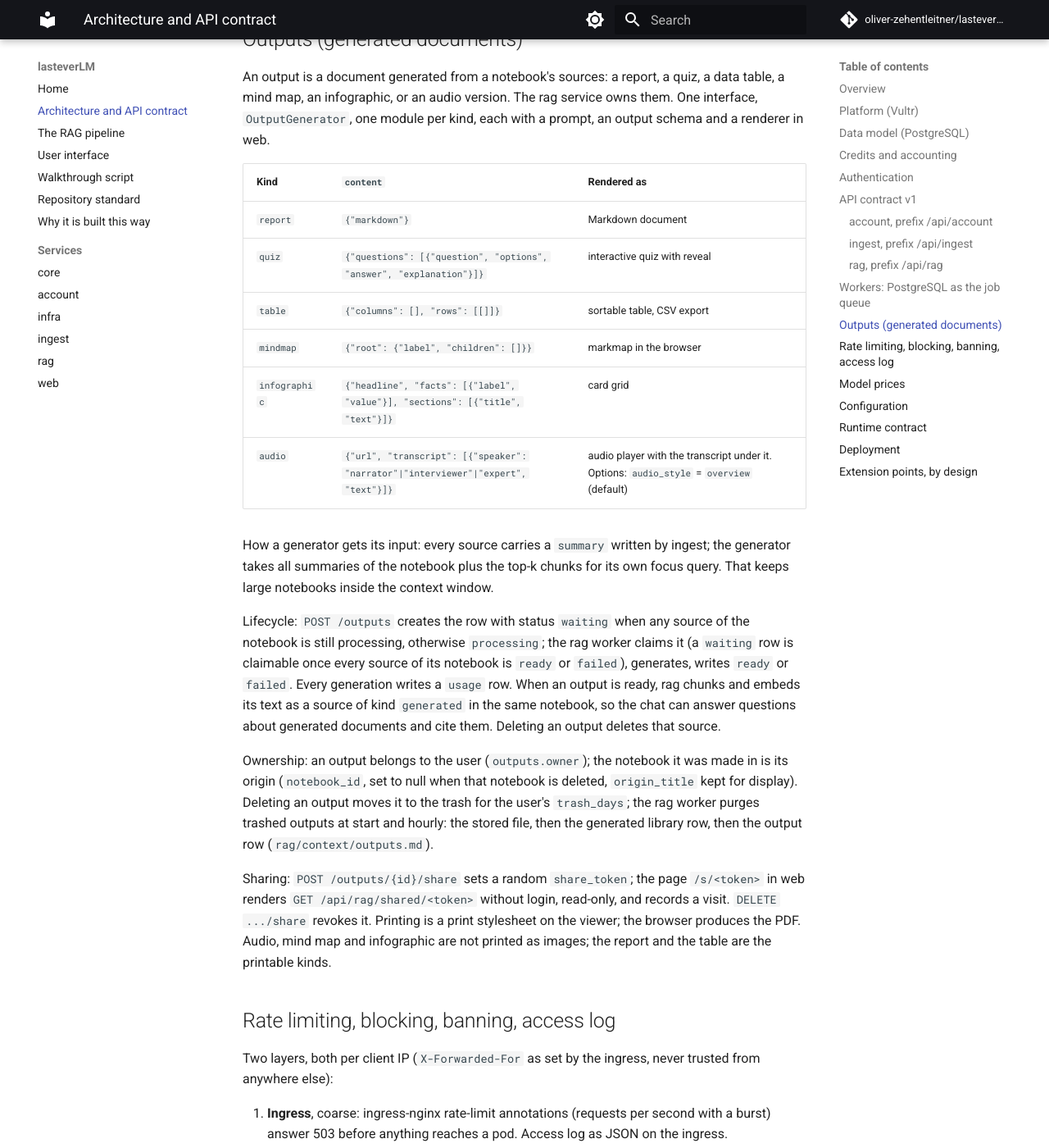
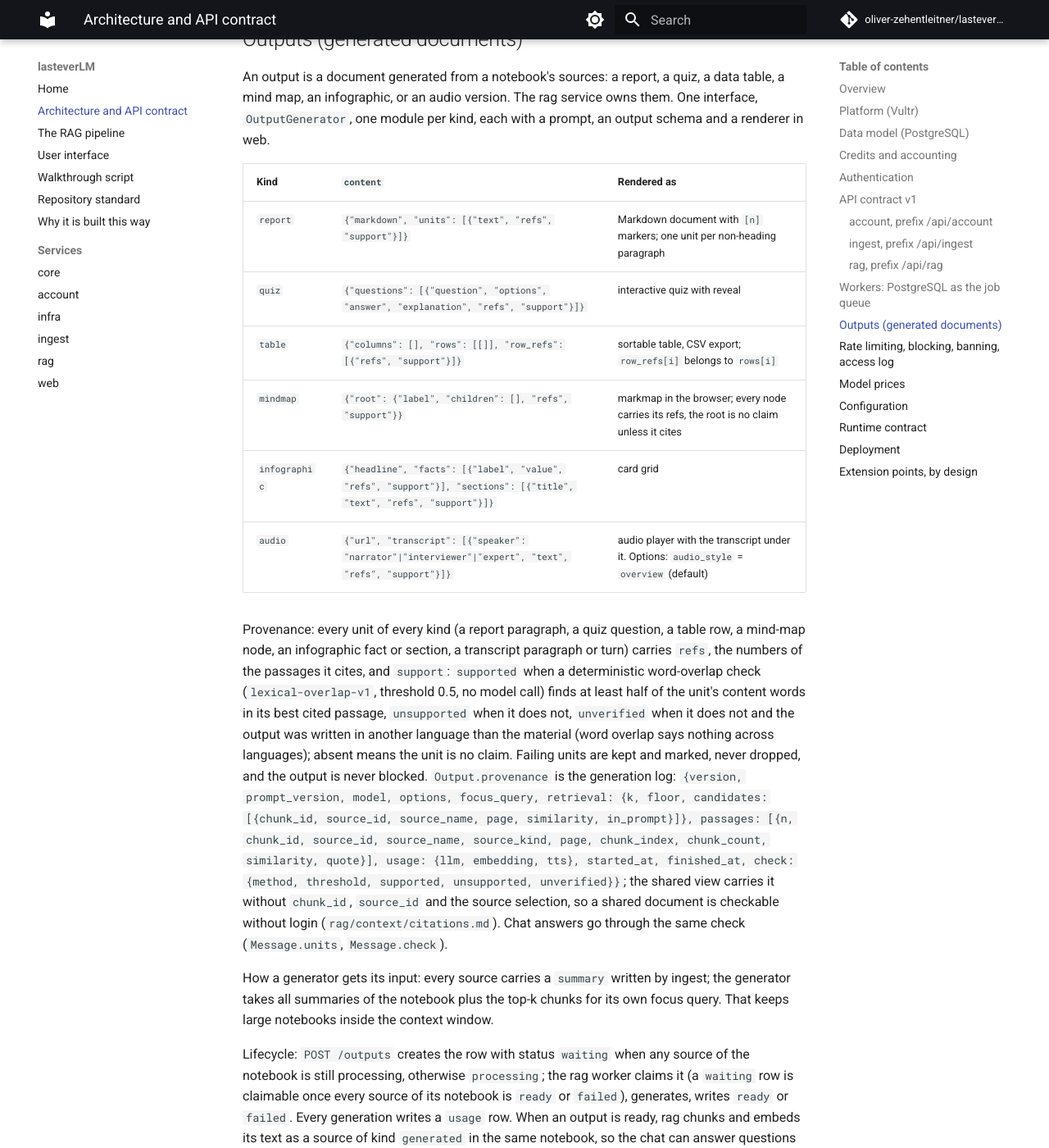
Before and after one commit to oliver-zehentleitner-aigent/lasteverLM, an MkDocs documentation site: the page built from docs/architecture.md, in a window 1280 px wide and 1400 px high, scrolled down 12912 px. Shown: the whole window at 82% size. Built offline with MkDocs 1.6.1 and Material for MkDocs 9.7.7, drawn with Linux system fonts in a browser that asks for light colours; comment, search, counter and statistics services are not loaded.

Commit message:
docs: tagline, provenance on every output kind

```diff
--- a/docs/architecture.md
+++ b/docs/architecture.md
@@ -299,12 +299,34 @@ per kind, each with a prompt, an output schema and a renderer in web.
 
 | Kind | `content` | Rendered as |
 |---|---|---|
-| `report` | `{"markdown"}` | Markdown document |
-| `quiz` | `{"questions": [{"question", "options", "answer", "explanation"}]}` | interactive quiz with reveal |
-| `table` | `{"columns": [], "rows": [[]]}` | sortable table, CSV export |
-| `mindmap` | `{"root": {"label", "children": []}}` | markmap in the browser |
-| `infographic` | `{"headline", "facts": [{"label", "value"}], "sections": [{"title", "text"}]}` | card grid |
-| `audio` | `{"url", "transcript": [{"speaker": "narrator"|"interviewer"|"expert", "text"}]}` | audio player with the transcript under it. Options: `audio_style` = `overview` (default) | `story` (one narrator, a narrative) | `conversation` (an interviewer and an expert, two voices: `voice` and `audio_voice_2`, which defaults to the next platform voice of the same language and must differ from the first; 422 otherwise or with another style); the catalogue lists `audio.styles` and `audio.default_style`. The row stores `{"key"}` (the object key); every read (GET output, the list, `shared/{token}`) replaces it with a presigned GET URL valid for one hour, because an `<audio>` element cannot send a bearer header. The script is written by the LLM and synthesized in sentence-boundary segments by `TTS_MODEL` with `TTS_VOICE`; the MP3 frames are concatenated |
+| `report` | `{"markdown", "units": [{"text", "refs", "support"}]}` | Markdown document with `[n]` markers; one unit per non-heading paragraph |
+| `quiz` | `{"questions": [{"question", "options", "answer", "explanation", "refs", "support"}]}` | interactive quiz with reveal |
+| `table` | `{"columns": [], "rows": [[]], "row_refs": [{"refs", "support"}]}` | sortable table, CSV export; `row_refs[i]` belongs to `rows[i]` |
+| `mindmap` | `{"root": {"label", "children": [], "refs", "support"}}` | markmap in the browser; every node carries its refs, the root is no claim unless it cites |
+| `infographic` | `{"headline", "facts": [{"label", "value", "refs", "support"}], "sections": [{"title", "text", "refs", "support"}]}` | card grid |
+| `audio` | `{"url", "transcript": [{"speaker": "narrator"|"interviewer"|"expert", "text", "refs", "support"}]}` | audio player with the transcript under it. Options: `audio_style` = `overview` (default) | `story` (one narrator, a narrative) | `conversation` (an interviewer and an expert, two voices: `voice` and `audio_voice_2`, which defaults to the next platform voice of the same language and must differ from the first; 422 otherwise or with another style); the catalogue lists `audio.styles` and `audio.default_style`. The row stores `{"key"}` (the object key); every read (GET output, the list, `shared/{token}`) replaces it with a presigned GET URL valid for one hour, because an `<audio>` element cannot send a bearer header. The script is written by the LLM and synthesized in sentence-boundary segments by `TTS_MODEL` with `TTS_VOICE`; the MP3 frames are concatenated |
+
+Provenance: every unit of every kind (a report paragraph, a quiz
+question, a table row, a mind-map node, an infographic fact or section,
+a transcript paragraph or turn) carries `refs`, the numbers of the
+passages it cites, and `support`: `supported` when a deterministic
+word-overlap check (`lexical-overlap-v1`, threshold 0.5, no model call)
+finds at least half of the unit's content words in its best cited
+passage, `unsupported` when it does not, `unverified` when it does not
+and the output was written in another language than the material
+(word overlap says nothing across languages); absent means the unit is
+no claim. Failing units are kept and marked, never dropped, and the
+output is never blocked. `Output.provenance` is the generation log:
+`{version, prompt_version, model, options, focus_query, retrieval: {k,
+floor, candidates: [{chunk_id, source_id, source_name, page,
+similarity, in_prompt}]}, passages: [{n, chunk_id, source_id,
+source_name, source_kind, page, chunk_index, chunk_count, similarity,
+quote}], usage: {llm, embedding, tts}, started_at, finished_at, check:
+{method, threshold, supported, unsupported, unverified}}`; the shared
+view carries it without `chunk_id`, `source_id` and the source
+selection, so a shared document is checkable without login
+(`rag/context/citations.md`). Chat answers go through the same check
+(`Message.units`, `Message.check`).
 
 How a generator gets its input: every source carries a `summary`
 written by ingest; the generator takes all summaries of the notebook
```
Also changed, not shown: README.md (+1 -1 lines), docs/index.md (+6 -4 lines).
